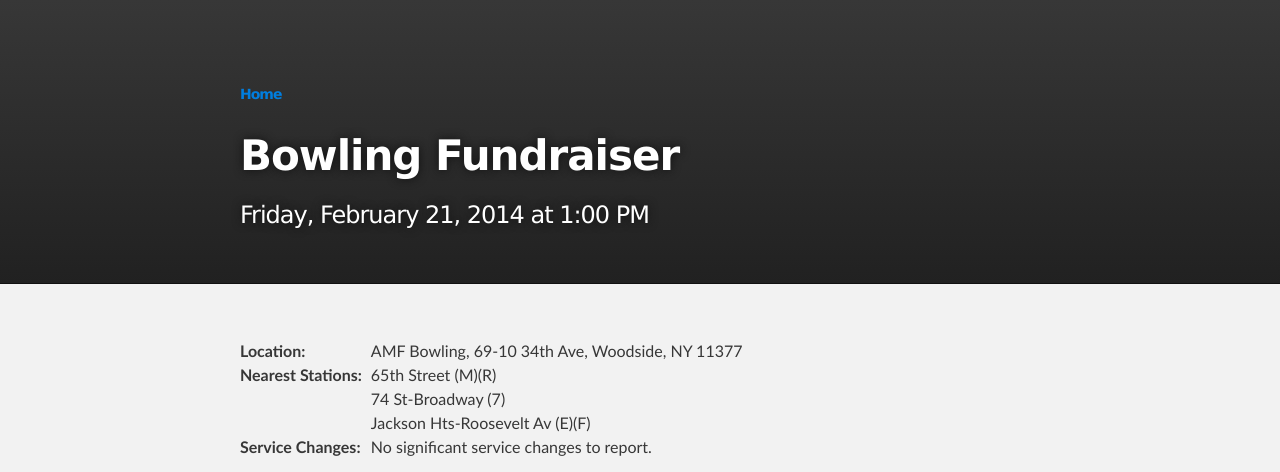
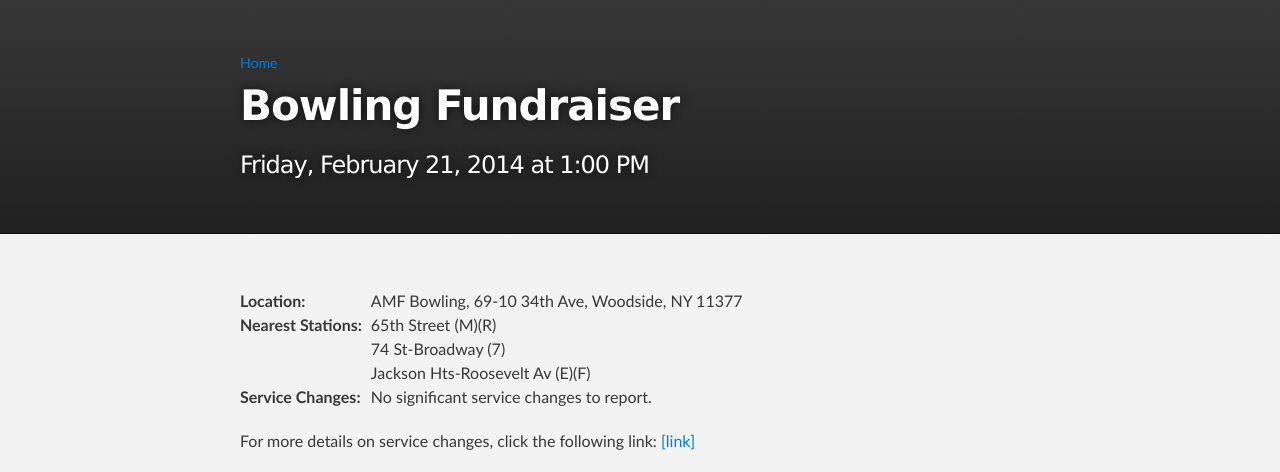
Before and after one commit to terrellthemtaguy/terrellthemtaguy.github.io, a Jekyll site: the page built from _posts/2014-02-21-Bowling_Fundraiser.html, in a window 1280 px wide. Shown: the top 472 px of the page. Built offline with Jekyll 4.4.1, drawn with Linux system fonts in a browser that asks for light colours.

Commit message:
Update direction.html

```diff
--- a/_layouts/direction.html
+++ b/_layouts/direction.html
@@ -4,7 +4,7 @@
 <!-- HEADER -->
 <div id="header_wrap" class="outer">
     <header class="inner">
-        <h1><span style="font-size: 14px;"><a href="/index.html">Home</a></span></h1>
+        <span style="font-size: 14px;"><a href="/index.html">Home</a></span>
         <h1 id="project_title">{{ page.title }}</h1>
         <h2 id="project_tagline">{{ page.time }}</h2>
     </header>
```
